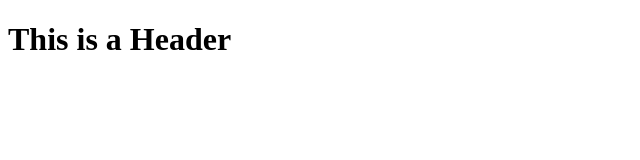
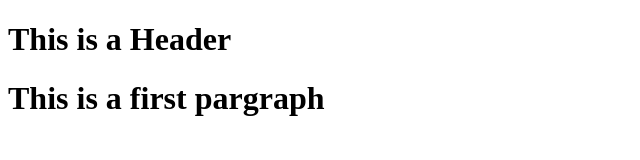
Before and after one commit to lionheart2019/git-test, a plain HTML site: page index.html in a window 1280 px wide. Shown: the whole page, without its empty margins (0-640 px from the left). Drawn offline with Linux system fonts and the light colour scheme.

Commit message:
third commit

```diff
--- a/index.html
+++ b/index.html
@@ -4,5 +4,6 @@
 
     <body>
         <h1>This is a Header</h1>
+        <h1>This is a first pargraph</h1>
     </body>
 </html>
```
